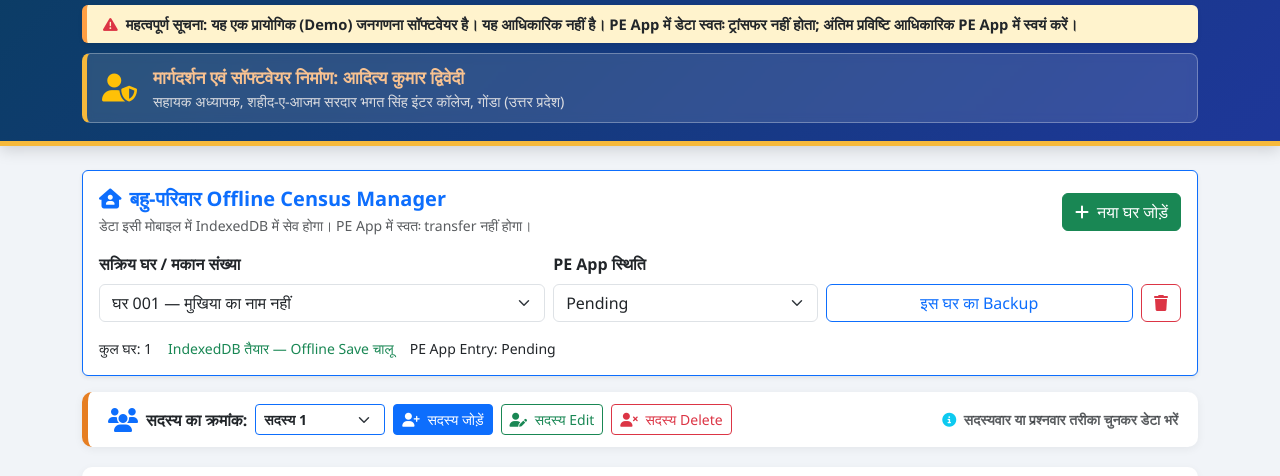
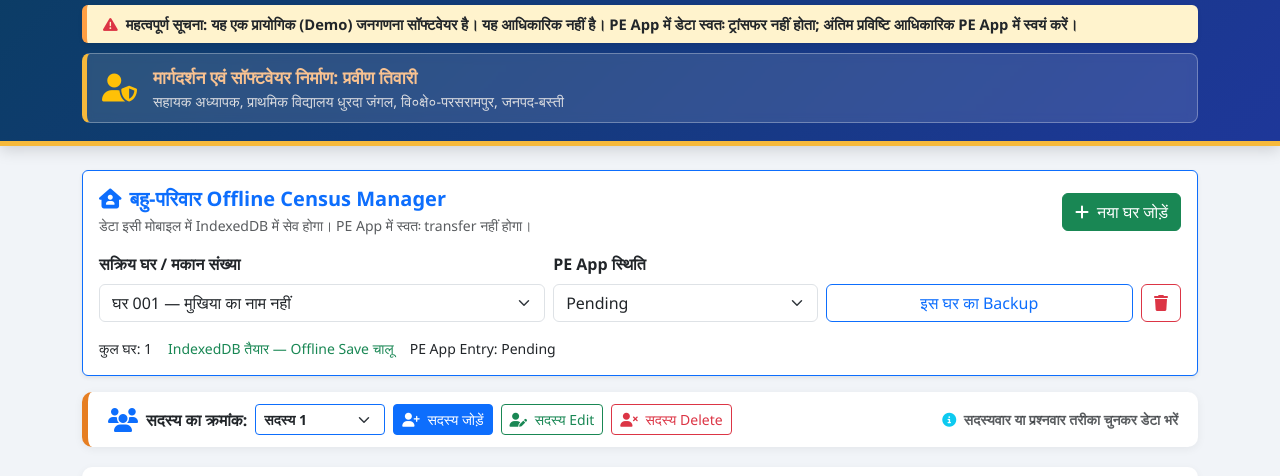
Before and after one commit to ptiwari537-wq/CENSUS-2027-ENUMERATOR, a plain HTML site: page index.html in a window 1280 px wide. Shown: the part 117-593 px from the top of the page. Drawn offline with nearby package versions, Linux system fonts and the light colour scheme.

Commit message:
Update app author and school attribution

```diff
--- a/index.html
+++ b/index.html
@@ -312,8 +312,8 @@
                 <div class="d-flex align-items-center">
                     <i class="fas fa-user-shield fs-3 text-warning me-3"></i>
                     <div>
-                        <div class="author-name" id="author-name-text">मार्गदर्शन एवं सॉफ्टवेयर निर्माण: आदित्य कुमार द्विवेदी</div>
-                        <div class="author-designation" id="author-desig-text">सहायक अध्यापक, शहीद-ए-आजम सरदार भगत सिंह इंटर कॉलेज, गोंडा (उत्तर प्रदेश)</div>
+                        <div class="author-name" id="author-name-text">मार्गदर्शन एवं सॉफ्टवेयर निर्माण: प्रवीण तिवारी</div>
+                        <div class="author-designation" id="author-desig-text">सहायक अध्यापक, प्राथमिक विद्यालय धुरदा जंगल, वि०क्षे०-परसरामपुर, जनपद-बस्ती</div>
                     </div>
                 </div>
             </div>
@@ -1540,7 +1540,7 @@
     </div>
 
     <div class="security-watermark">
-        <i class="fas fa-lock me-1"></i> सुरक्षित सॉफ्टवेयर | सर्वाधिकार सुरक्षित: <strong>आदित्य कुमार द्विवेदी</strong>
+        <i class="fas fa-lock me-1"></i> सुरक्षित सॉफ्टवेयर | सर्वाधिकार सुरक्षित: <strong>प्रवीण तिवारी</strong>
     </div>
 
     <div class="toast custom-toast text-white bg-dark border-0" id="lock-toast" role="alert" aria-live="assertive" aria-atomic="true">
@@ -1559,8 +1559,8 @@
         function closePraveenSplash(){const el=document.getElementById('praveen-splash');if(el)el.classList.add('hide');}
         window.addEventListener('load',function(){window.setTimeout(closePraveenSplash,3200);},{once:true});
 
-        const IMMUTABLE_AUTHOR = "आदित्य कुमार द्विवेदी";
-        const IMMUTABLE_COLLEGE = "शहीद-ए-आजम सरदार भगत सिंह इंटर कॉलेज, गोंडा";
+        const IMMUTABLE_AUTHOR = "प्रवीण तिवारी";
+        const IMMUTABLE_COLLEGE = "सहायक अध्यापक, प्राथमिक विद्यालय धुरदा जंगल, वि०क्षे०-परसरामपुर, जनपद-बस्ती";
 
         let currentActiveMember = "1";
         let currentActiveQuestion = 1;
```
